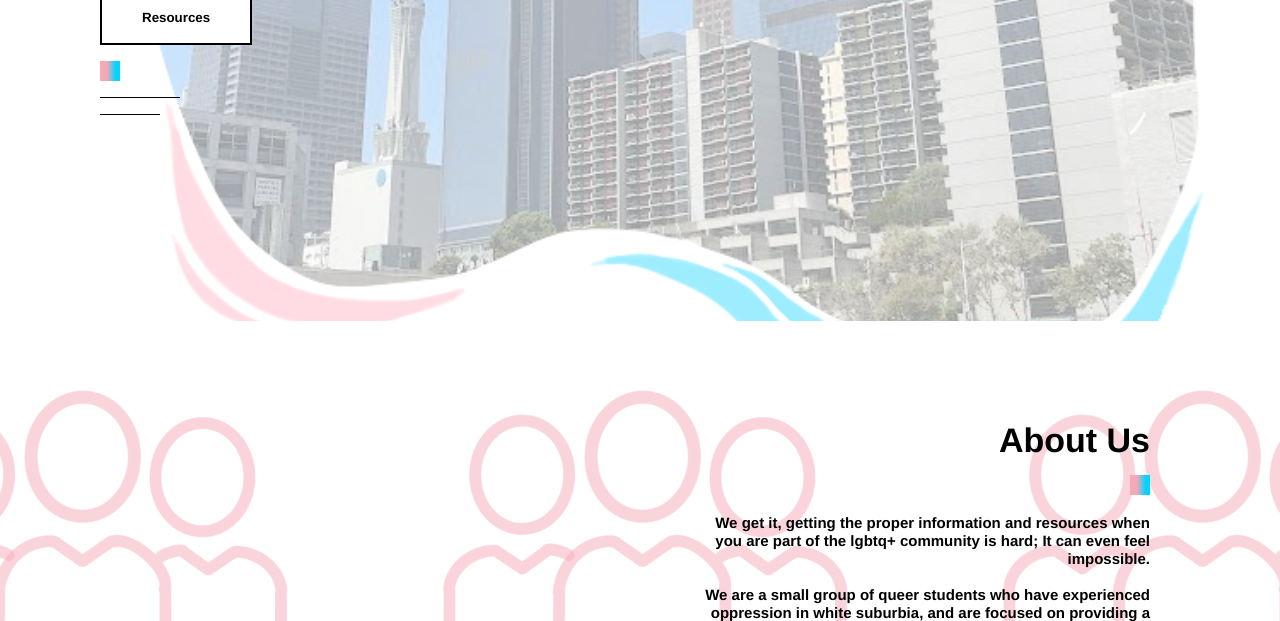
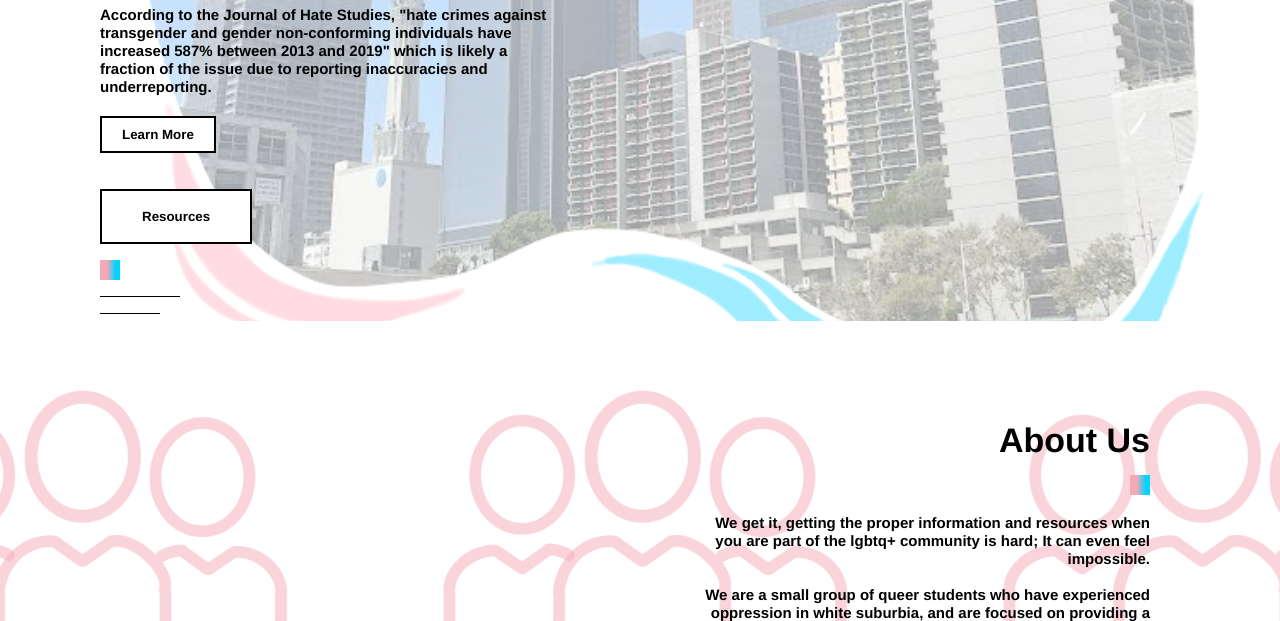
Before and after one commit to Fernando0422/dorothyscalculator, a plain HTML site: page index.html in a window 1280 px wide. Shown: the part 479-1100 px from the top of the page. Drawn offline with Linux system fonts and the light colour scheme; some packages are replaced by stand-ins of ours; a script that the page names is missing.

Commit message:
Add files via upload

```diff
--- a/index.html
+++ b/index.html
@@ -20,6 +20,12 @@
               Trans youth in Los Angeles and all over the world have been continuously disadvantaged and ignored.
               We aim to disrupt this silence in a discreet and safe manner</strong>
              </p>
+             <br>
+             <br>
+             <p> <strong> According to the Journal of Hate Studies, "hate crimes against transgender and gender non-conforming individuals have increased 587% between 2013 and 2019" which is likely a fraction of the issue due to reporting inaccuracies and underreporting.</strong></p>
+             <button class="learn-more"><a href="https://jhs.press.gonzaga.edu/articles/10.33972/jhs.158/"> Learn More</a></button><br>
+
+
              <button class="common-btn"><a href="/RESOURCES/RESOURCES.html"> Resources</a></button><br>
               <div class="line">
                 <div class="line-1"></div><br>
--- a/style.css
+++ b/style.css
@@ -55,6 +55,15 @@
 h1 {
   font-size: 34px;
 }
+/* learn more button */
+.learn-more{
+  padding: 9px 20px;
+  background: white;
+  outline: none;
+  border: 2px solid #000000;
+  font-weight: bold;
+  cursor: pointer;
+}
 .square{
   height: 20px;
   width: 20px;
@@ -72,7 +81,6 @@ background: linear-gradient(90deg, rgba(245,169,182,1) 35%, rgba(0,212,255,1) 78
   border: 2px solid #000000;
   font-weight: bold;
   cursor: pointer;
-  font: 900;
 }
 p{
   font-size: 15px;
```
